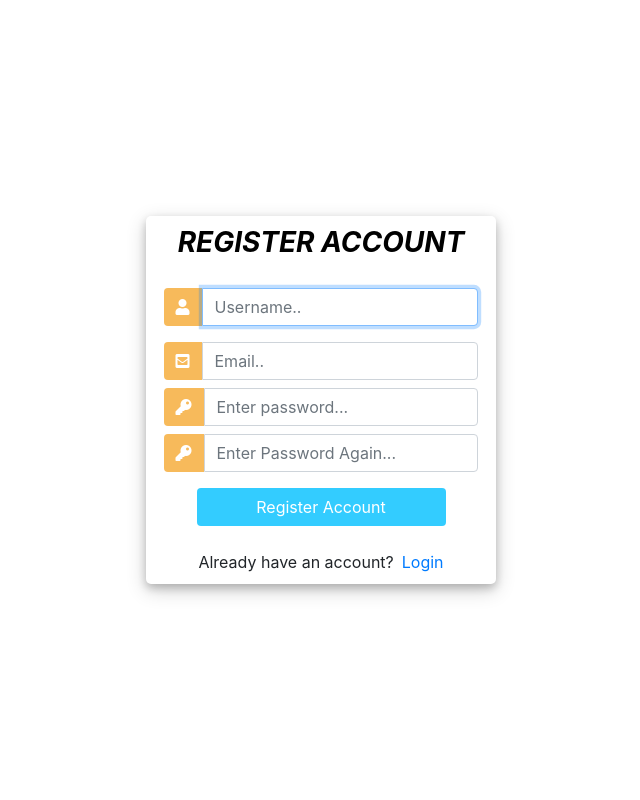
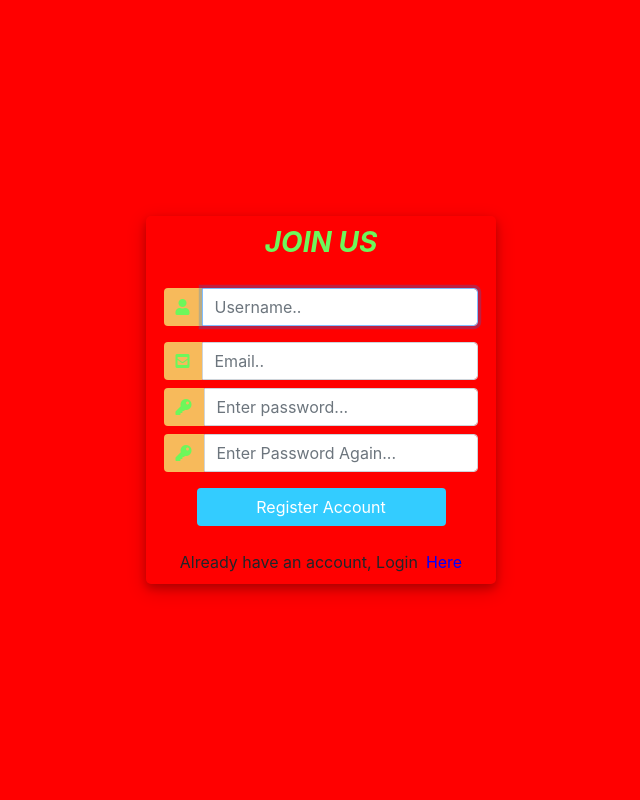
Before and after one commit to Rovine1999/School-Library-System, a Django app: page /register/ in a window 1280 px wide. Shown: the whole page, without its empty margins (319-959 px from the left). Run offline with Django 3.2, Linux system fonts and the light colour scheme; some libraries are stand-ins or nearby versions.

Commit message:
added styles background color

```diff
--- a/mylibrary/templates/registration/register.html
+++ b/mylibrary/templates/registration/register.html
@@ -13,6 +13,7 @@
 			margin: 0;
 			padding: 0;
 			height: 100%;
+			background-color: red;
 
 		}
 		.user_card {
@@ -71,7 +72,7 @@
 		<div class="d-flex justify-content-center h-100">
 			<div class="user_card">
 				<div class="d-flex justify-content-center">
-					<h3 id="form-title"><b><i>REGISTER ACCOUNT</i></b></h3>
+					<h3 i style="text-decoration: hovered; color:#6df75b" id="form-title"><b><i>JOIN US</i></b></h3>
 				</div>
 				<div class="d-flex justify-content-center form_container">
 
@@ -80,28 +81,28 @@
 
 						<div class="input-group mb-3">
 							<div class="input-group-append">
-								<span class="input-group-text"><i class="fas fa-user"></i></span>
+								<span class="input-group-text"><i style="text-decoration: hovered; color:#6df75b" class="fas fa-user"></i></span>
 							</div>
 							     {{form.username}}
 
 						</div>
 						<div class="input-group mb-2">
 							<div class="input-group-append">
-								<span class="input-group-text"><i class="fas fa-envelope-square"></i></span>
+								<span  class="input-group-text"><i style="text-decoration: hovered; color:#6df75b" class="fas fa-envelope-square"></i></span>
 							</div>
 							     {{form.email}}
 
 						</div>
 						<div class="input-group mb-2">
 							<div class="input-group-append">
-								<span class="input-group-text"><i class="fas fa-key"></i></span>
+								<span  class="input-group-text"><i style="text-decoration: hovered; color:#6df75b" class="fas fa-key"></i></span>
 							</div>
 							     {{form.password1}}
 
 						</div>
 						<div class="input-group mb-2">
 							<div class="input-group-append">
-								<span class="input-group-text"><i class="fas fa-key"></i></span>
+								<span  class="input-group-text"><i style="text-decoration: hovered; color:#6df75b" class="fas fa-key"></i></span>
 							</div>
 							     {{form.password2}}
 
@@ -117,7 +118,7 @@
 
 				<div class="mt-4">
 					<div class="d-flex justify-content-center links">
-						Already have an account? <a href="{% url 'login' %}" class="ml-2">Login</a>
+						Already have an account, Login <a style="text-decoration: hovered; color: blue" href="{% url 'login' %}" class="ml-2">Here</a>
 					</div>
 				</div>
 			</div>
```
